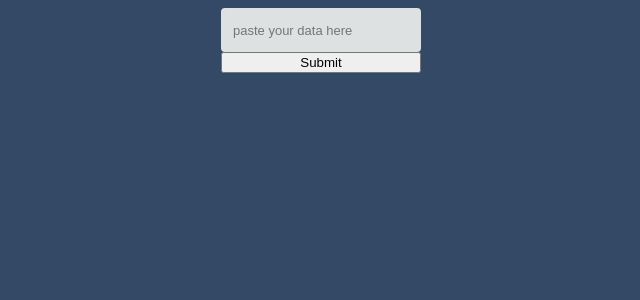
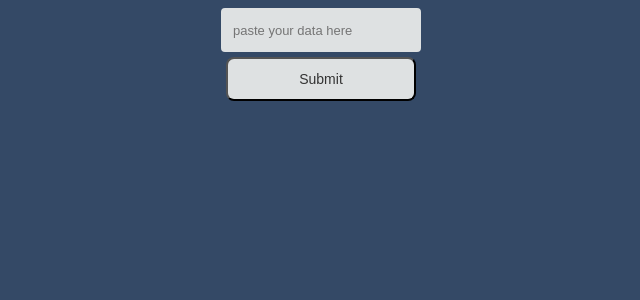
Before and after one commit to TRFielder/Graph-This, a React (Create React App) app: page / in a window 1280 px wide. Shown: the top 300 px of the page, without its empty margins (319-959 px from the left). Built offline with nearby package versions, Linux system fonts and the light colour scheme.

Commit message:
Style button

```diff
--- a/src/components/paster.tsx
+++ b/src/components/paster.tsx
@@ -4,7 +4,7 @@ import React from "react";
 
 // --------- Styles ---------
 
-// Alignment and positioning
+// Component-level alignment and positioning
 const displayAlignment: SerializedStyles = css({
   display: "flex",
   flexDirection: "column"
@@ -31,6 +31,30 @@ const inputStyle: SerializedStyles = css({
   }
 });
 
+// Button styling
+const buttonStyle: SerializedStyles = css({
+  backgroundColor: "#dee1e2",
+  borderRadius: "8px",
+  borderWidth: "2px solid #dee1e2",
+  color: "#333333",
+  cursor: "pointer",
+  display: "inline-block",
+  fontSize: "14px",
+  fontWeight: 500,
+  lineHeight: "20px",
+  listStyle: "none",
+  margin: "5px",
+  padding: "10px 12px",
+  textAlign: "center",
+  transition: "all 200ms",
+  verticalAlign: "baseline",
+  whiteSpace: "nowrap",
+  userSelect: "none",
+  ":hover": {
+    borderColor: "#9147ff"
+  }
+});
+
 // --------- Component ---------
 const Paster: React.FunctionComponent = () => {
   const handlePastedData: VoidFunction = () => {
@@ -40,7 +64,9 @@ const Paster: React.FunctionComponent = () => {
   return (
     <div css={displayAlignment}>
       <input css={inputStyle} placeholder="paste your data here"></input>
-      <button onClick={handlePastedData}>Submit</button>
+      <button css={buttonStyle} onClick={handlePastedData}>
+        Submit
+      </button>
     </div>
   );
 };
```
